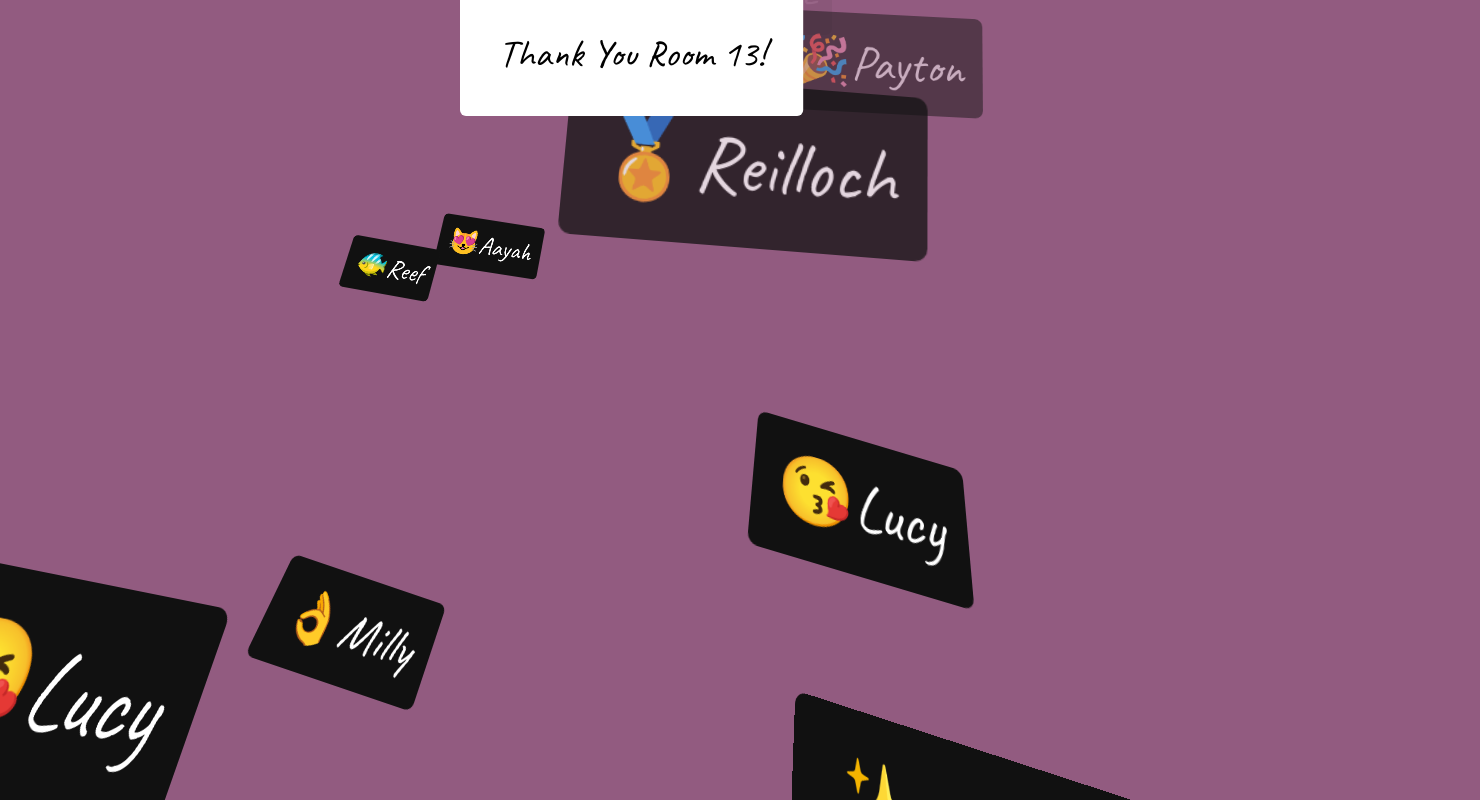
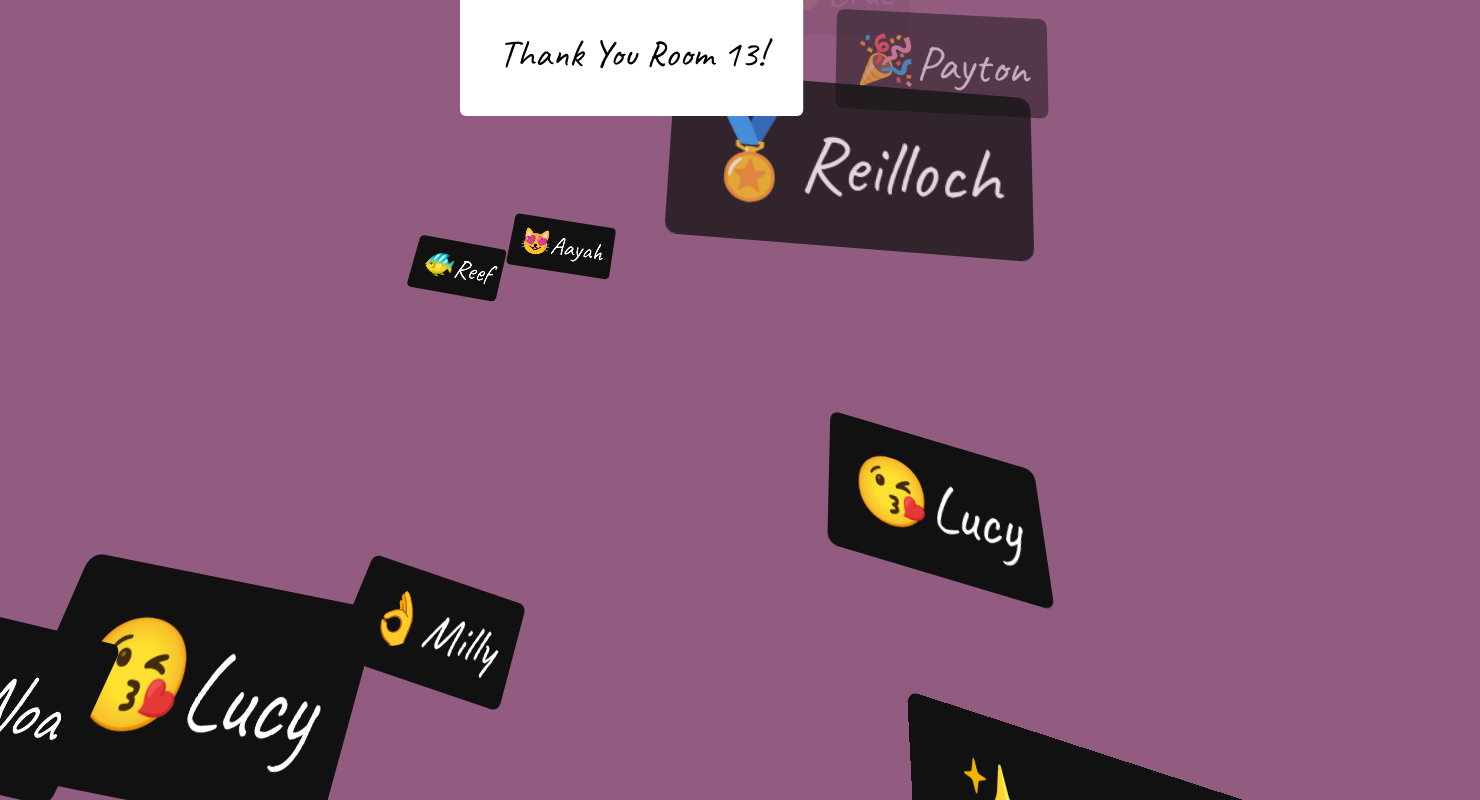
Before and after one commit to cssandstuff/room13, a Svelte app: page / in a window 1280 px wide. Shown: the top 800 px of the page, 1480 px wide, since content can reach past the window. Built offline with nearby package versions, Linux system fonts and the light colour scheme.

Commit message:
further tweak

```diff
--- a/public/bundle.js
+++ b/public/bundle.js
@@ -420,7 +420,7 @@ var app = (function () {
     		.map((_, i) => {
     			return {
     				character: emoji[i % emoji.length] + characters[i % characters.length],
-    				x: (Math.random() * 50) + 10,
+    				x: (Math.random() * 50) + 15,
     				y: -20 - Math.random() * 300,
     				z: i++ * 14,
     				r: 0.2 + Math.random() * 0.5,
--- a/src/App.svelte
+++ b/src/App.svelte
@@ -32,7 +32,7 @@
 		.map((_, i) => {
 			return {
 				character: emoji[i % emoji.length] + characters[i % characters.length],
-				x: (Math.random() * 50) + 10,
+				x: (Math.random() * 50) + 15,
 				y: -20 - Math.random() * 300,
 				z: i++ * 14,
 				r: 0.2 + Math.random() * 0.5,
```
Also changed, not shown: 2 other files (tests, documents, lock files or other folders).
